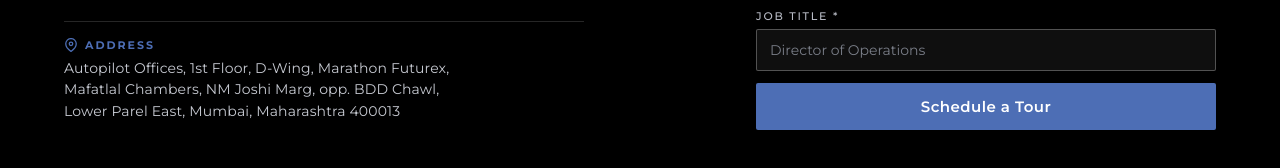
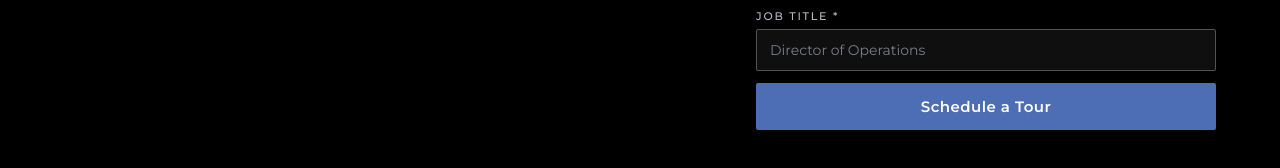
Before and after one commit to contactautopilotoffices-oss/Ashok_garder_lower_parel, a plain HTML site: page index.html in a window 1280 px wide. Shown: the part 2296-2464 px from the top of the page. Drawn offline with Linux system fonts and the light colour scheme.

Commit message:
Remove address block from footer

```diff
--- a/index.html
+++ b/index.html
@@ -510,17 +510,6 @@
         <img src="assets/autopilot-logo-clean.png" alt="Autopilot" style="height:24px;width:auto;margin-bottom:8px;">
         <div class="cta">Reserve your space at Mafatlal Chambers.</div>
         <div class="sub">Schedule a private walkthrough with the Autopilot team.</div>
-        <div class="footer-addr">
-          <div class="addr-label">
-            <svg width="14" height="14" viewBox="0 0 24 24" fill="none" stroke="currentColor" stroke-width="2.2" stroke-linecap="round" stroke-linejoin="round"><path d="M21 10c0 7-9 13-9 13s-9-6-9-13a9 9 0 0 1 18 0z"></path><circle cx="12" cy="10" r="3"></circle></svg>
-            Address
-          </div>
-          <div class="addr-text">
-            Autopilot Offices, 1st Floor, D-Wing, Marathon Futurex,<br>
-            Mafatlal Chambers, NM Joshi Marg, opp. BDD Chawl,<br>
-            Lower Parel East, Mumbai, Maharashtra 400013
-          </div>
-        </div>
       </div>
       <div class="fcontact">
         <form class="fform" id="tourForm" action="https://formsubmit.co/nirupam.lahiri@worksquare.in" method="POST">
```
